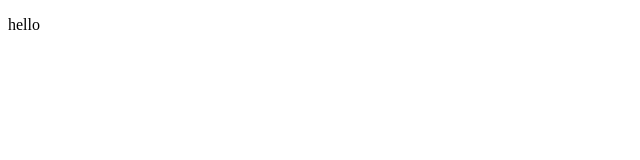
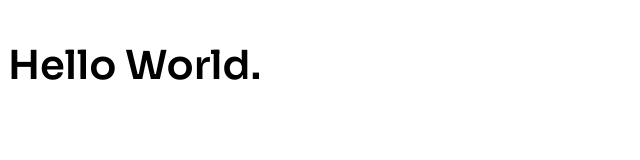
Before and after one commit to kausainkhan/mk-classes, a plain HTML site: page index.html in a window 1280 px wide. Shown: the whole page, without its empty margins (0-640 px from the left). Drawn offline with Linux system fonts and the light colour scheme.

Commit message:
beautified the text

```diff
--- a/index.html
+++ b/index.html
@@ -1,12 +1,30 @@
 <!DOCTYPE html>
 <html lang="en">
+
 <head>
     <meta charset="UTF-8">
     <meta http-equiv="X-UA-Compatible" content="IE=edge">
     <meta name="viewport" content="width=device-width, initial-scale=1.0">
+    <style>
+        @import url('https://fonts.googleapis.com/css2?family=Sora:wght@600&display=swap');
+        p {
+            font-family: 'Sora', sans-serif;
+            text-decoration: none;
+            -webkit-font-smoothing: antialiased;
+            font-weight: bold;
+            font-size: 40px;
+            transition: color 0.5s;
+        }
+
+        p:hover {
+            color: orange;
+        }
+    </style>
     <title>MK Classes</title>
 </head>
+
 <body>
-    <p>hello</p>
+    <p>Hello World.</p>
 </body>
+
 </html>
```
